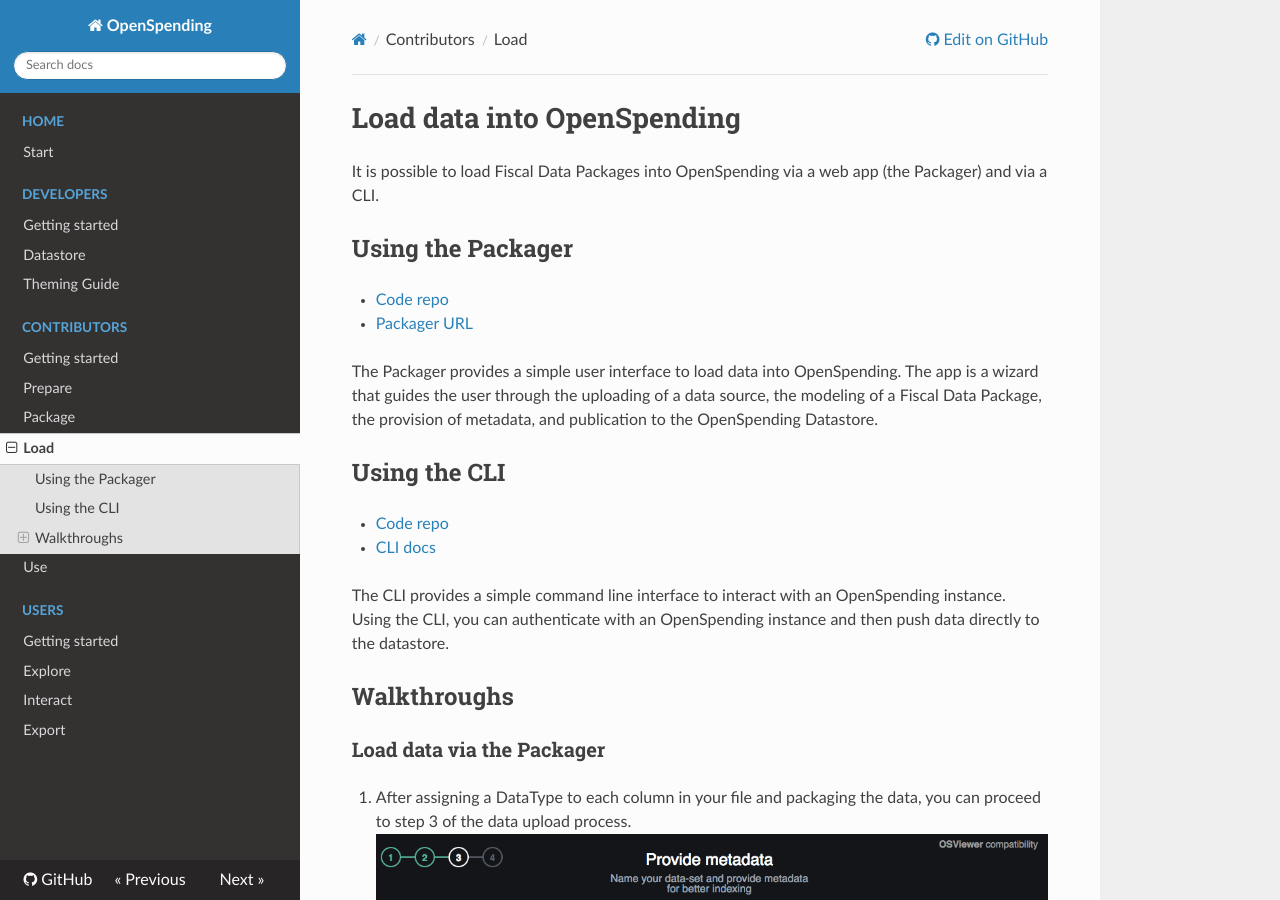
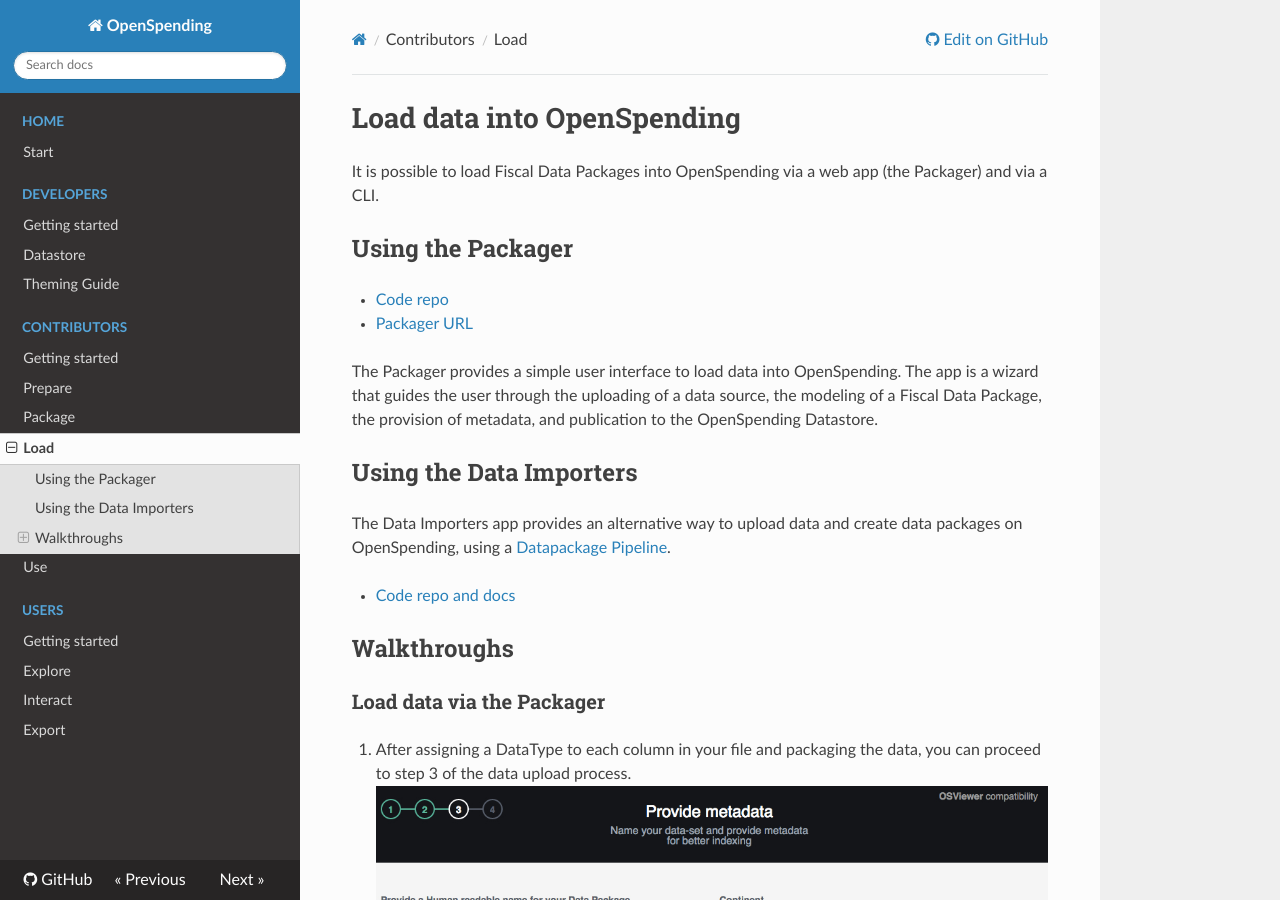
Before and after one commit to openspending/docs, an MkDocs documentation site: the page built from docs/contributors/load.md, in a window 1280 px wide and 900 px high. Built offline with MkDocs 1.6.1, drawn with Linux system fonts in a browser that asks for light colours; nearby versions of some CDN libraries; old or Windows-style settings are respelled for this version of MkDocs; some of the changed text lies outside the part shown.

Commit message:
Remove reference to os-cli. It's too out of date to be useful

```diff
--- a/docs/contributors/load.md
+++ b/docs/contributors/load.md
@@ -9,12 +9,11 @@ It is possible to load Fiscal Data Packages into OpenSpending via a web app (the
 
 The Packager provides a simple user interface to load data into OpenSpending. The app is a wizard that guides the user through the uploading of a data source, the modeling of a Fiscal Data Package, the provision of metadata, and publication to the OpenSpending Datastore.
 
-## Using the CLI
+## Using the Data Importers
 
-- [Code repo](https://github.com/openspending/os-cli)
-- [CLI docs](https://docs.openspending.org/en/latest/developers/cli/)
+The Data Importers app provides an alternative way to upload data and create data packages on OpenSpending, using a [Datapackage Pipeline](https://github.com/frictionlessdata/datapackage-pipelines).
 
-The CLI provides a simple command line interface to interact with an OpenSpending instance. Using the CLI, you can authenticate with an OpenSpending instance and then push data directly to the datastore.
+- [Code repo and docs](https://github.com/openspending/os-data-importers)
 
 ## Walkthroughs
 
@@ -55,13 +54,3 @@ The CLI provides a simple command line interface to interact with an OpenSpendin
 
 11. In OS Admin you have the ability to search your datasets, publish or unpublish a dataset. To finalize publishing, click “Publish” next to the dataset you want to make available.
 ![Image12](https://raw.githubusercontent.com/openspending/docs/master/images/publish..jpg)
-
-### Load data via the CLI
-
-{
-pre. start with two data sources, one good one bad, both already have an FDP.
-1. check, validate, etc etc.
-2. authenticate with the service.
-3. Push files up.
-4. Ping for API load status
-}
```
Also changed, not shown: docs/contributors/package.md (+0 -2 lines), docs/contributors/prepare.md (+4 -4 lines).
